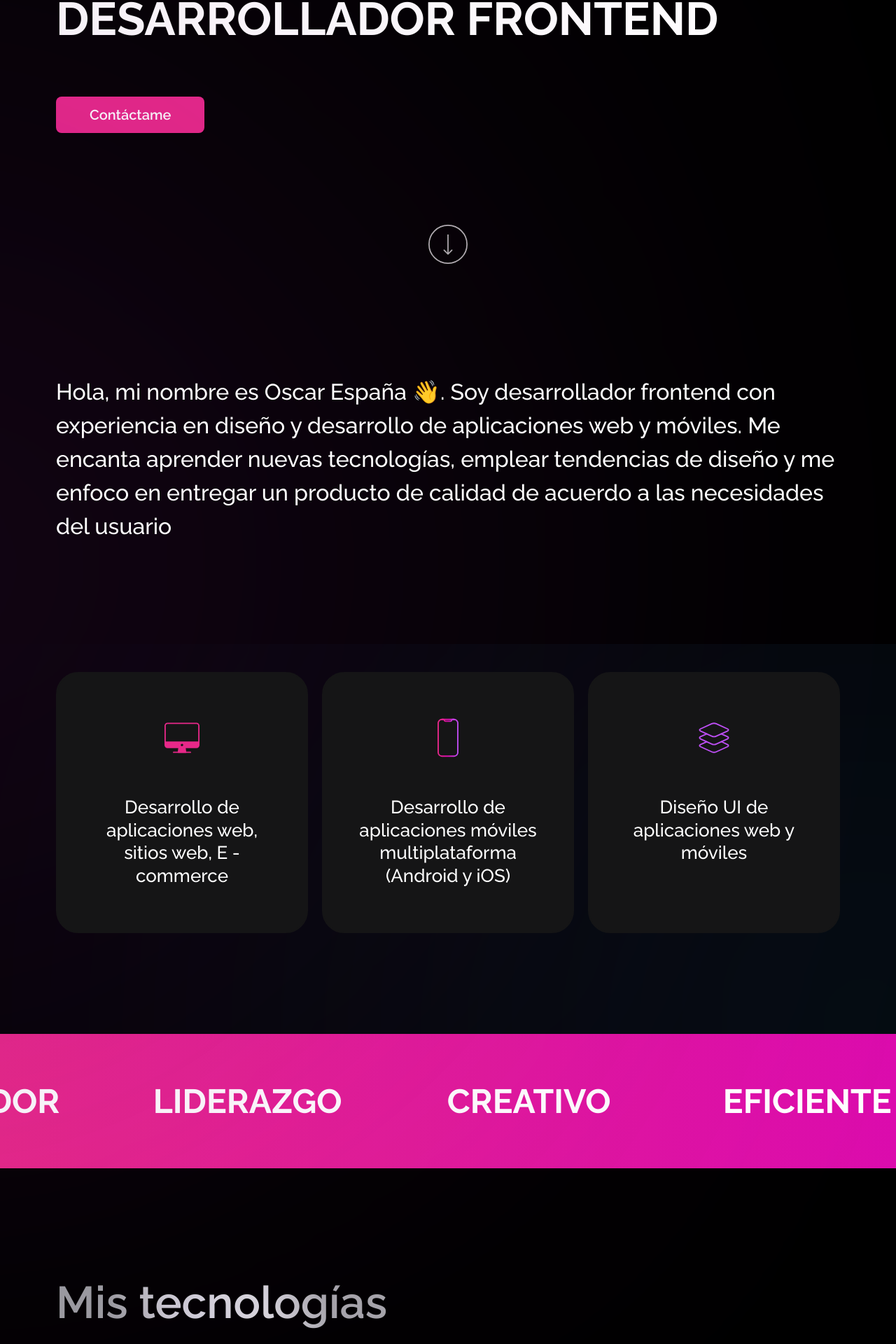
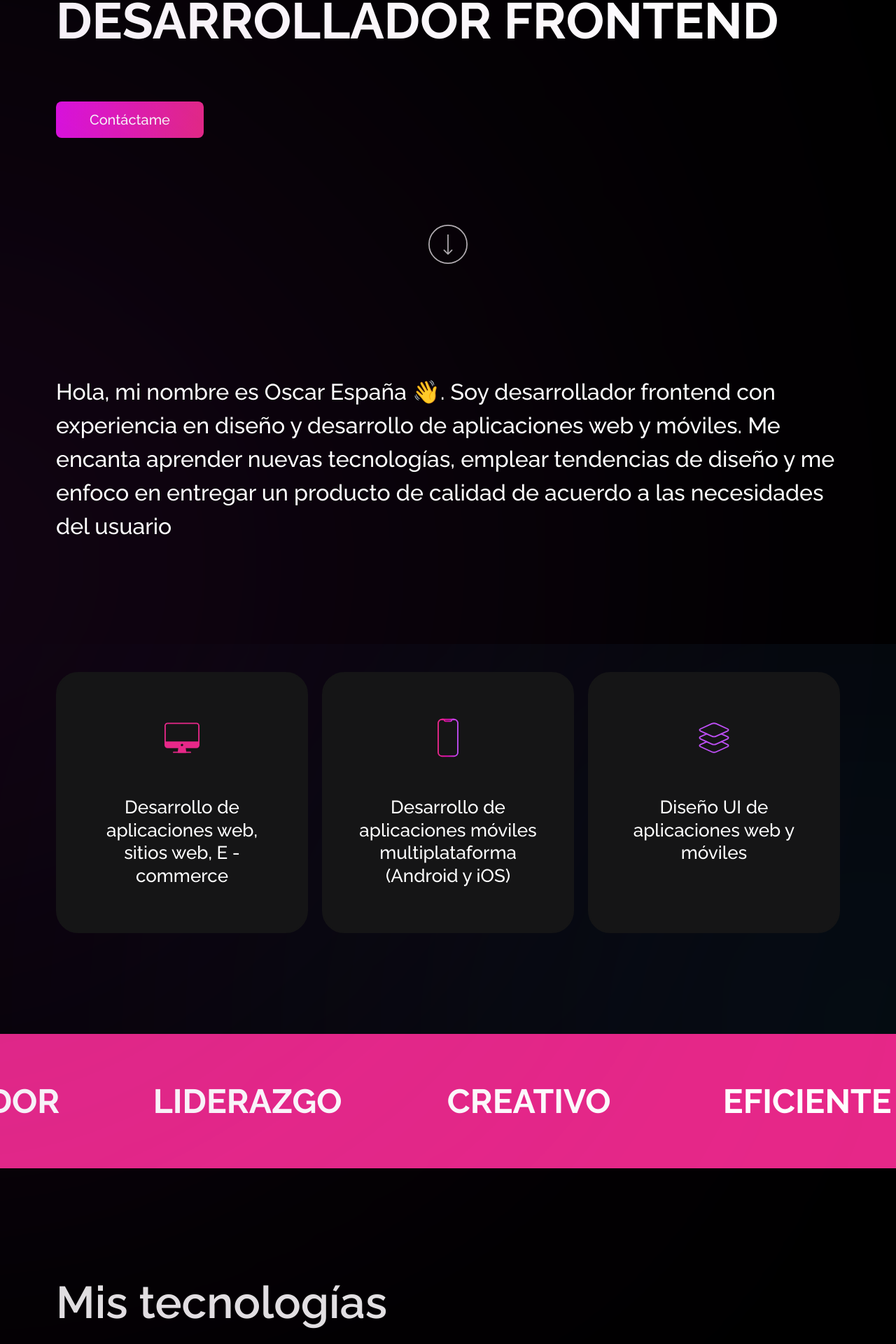
Before and after one commit to Oscar-Espana/Oscar-Espana-Website, a Next.js app: page / in a window 1280 px wide. Shown: the part 360-2280 px from the top of the page at 70% size. Built offline with nearby package versions, Linux system fonts and the light colour scheme; what tailwindcss-writing-mode would draw is missing.

Commit message:
feat: update the styles of the web page

```diff
--- a/components/AboutMe/index.jsx
+++ b/components/AboutMe/index.jsx
@@ -42,23 +42,23 @@ const AboutMe = () => {
       <div ref={aboutMeSectionRef} className="container grid grid-cols-12 ">
         <div className="col-span-12 md:col-span-5">
           <h2 ref={titleRef}>
-            <span className="text-primary">Acerca</span> de mi
+            <span className="text-gradient-primary ">Acerca</span> de mi
           </h2>
         </div>
         <div className="col-span-12  md:col-span-7 md:col-start-6 flex flex-col justify-center">
           <div className="space-y-3 mb-16 mt-6 md:mt-0 md:mb-28">
-            <p className="text-[17px]">
+            <p className="text-[18px]">
               Mi nombre es Oscar España, soy ingeniero en Electrónica y Redes de
               Información graduado de la Escuela Politécnica Nacional en Quito -
               Ecuador, me considero un apasionado del desarrollo web y móvil, y
               constantemente me encuentro aprendiendo nuevas tecnologías.
             </p>
-            <p className="text-[17px]">
+            <p className="text-[18px]">
               Mi interés por desarrollo web comenzó a inicios del 2019 y desde
               ese momento nunca he dejado de aprender, he llegado a realizar
               proyectos para pequeñas, medianas y grandes empresas.
             </p>
-            <p className="text-[17px]">
+            <p className="text-[18px]">
               A lo largo de mi carrera profesional he participado en proyectos
               tanto para Backend y Frontend, sin embargo mi especialidad es del
               desarrollo Frontend, con la cual me siento mas cómodo. Además,
--- a/components/Hero/index.jsx
+++ b/components/Hero/index.jsx
@@ -45,7 +45,7 @@ const Hero = () => {
       className="relative min-h-[600px] h-screen pb-[10vh] md:pb-0 bg-black flex items-center text-white transition-colors ease-in-out duration-500"
     >
       <div className="container">
-        <h1 className="flex flex-col gap-2 md:gap-3 text-[36px] md:text-[54px] lg:text-[66px] leading-[1.18] font-bold lg:py-2 uppercase overflow-hidden">
+        <h1 className="flex flex-col gap-2 md:gap-3 text-[36px] md:text-[54px] lg:text-[72px] leading-[1.18] font-bold lg:py-2 uppercase overflow-hidden">
           <span
             data-color="text-darkGray"
             className="text-primary selection:bg-white selection:text-primary translate-y-48 "
@@ -56,7 +56,7 @@ const Hero = () => {
         </h1>
         <div className="mt-16 overflow-hidden">
           <button
-            className=" px-12 py-3 text-xl font-semibold bg-primary  text-white rounded-lg cursor-pointer
+            className=" px-12 py-3 text-xl font-medium bg-gradient-primary text-white rounded-lg cursor-pointer
            hover:animated-gradient-button translate-y-24"
           >
             Contáctame
--- a/components/Portfolio/CardPortfolio.jsx
+++ b/components/Portfolio/CardPortfolio.jsx
@@ -10,12 +10,13 @@ const CardPortfolio = ({
 }) => {
   return (
     <article className="container bg-white rounded-3xl text-black transition-colors duration-300 ease-in-out ">
-      <div className="grid grid-cols-1 md:grid-cols-12 gap-5 py-20 md:py-24 lg:py-28">
+      <div className="grid grid-cols-1 md:grid-cols-12 gap-12 md:gap-5 py-16 md:py-24 lg:py-28">
         <div className=" md:col-span-4">
           <h3>
-            {title} <span className="text-primary">{titleEmphasys}</span>
+            {title}{" "}
+            <span className="text-gradient-primary">{titleEmphasys}</span>
           </h3>
-          <p className="description-portfolio text-[17px] mt-12 text-darkGray">
+          <p className="description-portfolio text-[18px] mt-5 md:mt-12 text-darkGray">
             {description}
           </p>
         </div>
@@ -29,7 +30,7 @@ const CardPortfolio = ({
               layout="responsive"
             />
           </figure>
-          <p className="tech-portfolio text-[15px] md:text-base mt-5 md:mt-10 text-violet hover:text-gradient text-right ">
+          <p className="tech-portfolio text-[15px] md:text-base mt-5 md:mt-10 text-violet hover:text-gradient-violet text-right ">
             {technologies}
           </p>
         </div>
--- a/components/Portfolio/index.jsx
+++ b/components/Portfolio/index.jsx
@@ -62,7 +62,7 @@ const Portfolio = () => {
 
   return (
     <section>
-      <article className="bg-primary panel">
+      <article className="bg-gradient-primary panel">
         <div className="container w-full min-h-[600px] h-screen flex flex-col  justify-center items-center">
           <h2 className="text-white text-6xl md:text-7xl lg:text-[84px]">
             Portafolio
--- a/components/Skills/index.jsx
+++ b/components/Skills/index.jsx
@@ -1,8 +1,8 @@
-import React, { useEffect, useRef, useState } from "react";
 import gsap from "gsap";
 import { ScrollTrigger } from "gsap/dist/ScrollTrigger";
+import React, { useEffect } from "react";
+import { useWindowResize } from "../../hooks/useWindowsResize";
 import ItemSkill from "./ItemSkill";
-import { useWindowResize } from "../../hooks/useWindowsResize";
 
 gsap.registerPlugin(ScrollTrigger);
 
@@ -36,7 +36,7 @@ const Skills = () => {
     });
   }, []);
   return (
-    <section id="skills" className="animated-gradient overflow-hidden">
+    <section id="skills" className="bg-primary overflow-hidden">
       <div className="relative -left-[350px] h-44 lg:h-48 flex items-center">
         <ItemSkill skill="CREATIVO" />
         <ItemSkill skill="EFICIENTE" />
--- a/components/Technologies/index.jsx
+++ b/components/Technologies/index.jsx
@@ -6,7 +6,7 @@ const Technologies = () => {
   return (
     <section className="bg-black py-24 md:py-28 lg:py-36">
       <div className="container">
-        <h2 className="w-max text-gradiend-gray mb-16 md:mb-28">
+        <h2 className="w-max text-neutral-200 mb-16 md:mb-28">
           Mis tecnologías
         </h2>
         <div className="columns-2 md:columns-3 lg:columns-4 space-y-10">
--- a/styles/globals.css
+++ b/styles/globals.css
@@ -62,7 +62,7 @@ body::-webkit-scrollbar-thumb {
     background-size: 400% 400%;
   }
 
-  .text-gradient {
+  .text-gradient-violet {
     background: linear-gradient(
       90deg,
       #1ac6ec -4.02%,
@@ -116,15 +116,12 @@ body::-webkit-scrollbar-thumb {
     filter: blur(500px);
   }
 
-  .text-gradiend-gray {
-    background: linear-gradient(
-      72.02deg,
-      #9c9ea2 18.46%,
-      #cbcbd2 33.62%,
-      #d4d4dc 46.52%,
-      #d9d9de 62.01%,
-      #a7a7ac 80.4%
-    );
+  .bg-gradient-primary {
+    background: linear-gradient(91.72deg, #df11e3 0%, #e72889 96.35%);
+  }
+
+  .text-gradient-primary {
+    background: linear-gradient(91.72deg, #df11e3 0%, #e72889 96.35%);
     -webkit-background-clip: text;
     -webkit-text-fill-color: transparent;
     background-clip: text;
```
